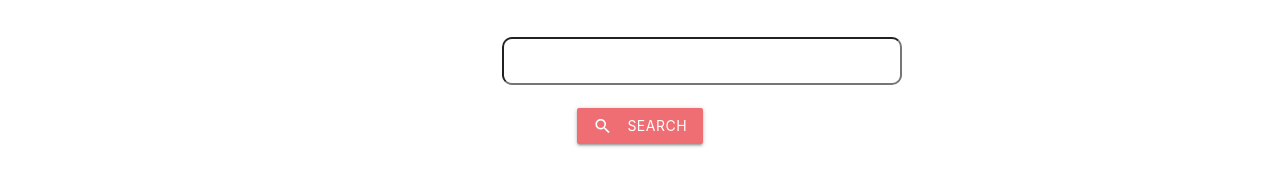
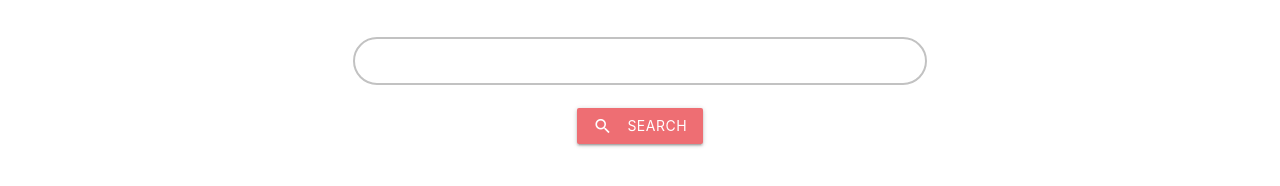
Before and after one commit to israelvarela/ZOOLY, a plain HTML site: page index.html in a window 1280 px wide. Shown: the part 178-364 px from the top of the page. Drawn offline with nearby package versions, Linux system fonts and the light colour scheme.

Commit message:
Formatted the GIFs

```diff
--- a/index.html
+++ b/index.html
@@ -27,10 +27,10 @@
 
   <h1 class="header center">Z<img src="Assets/AnimalIconsPNG/bear@4x.png" id="mainImage">OLY</h1>
 
-  <div class="container center-align">
+  <div class="container">
 
     <div class="row">
-      <div class="input-field col s4 offset-s4">
+      <div class="input-field col s8 offset-s2">
         <input id="search" value="" type="text" class="validate browser-default click_on_enterkey">
         <div class="center-align">
         <!-- <label class="active" for="first_name2">Search</label> -->
@@ -40,9 +40,12 @@
         </div>
       </div>
     </div>
+
+  <div id="giphy-here" class="row">
+    <!-- Giphys go here! -->
   </div>
 
-  <div id="giphy-here"></div>
+</div>
 
   <!-- <div>
         <form class="example" action="action_page.php">
--- a/script.js
+++ b/script.js
@@ -317,11 +317,13 @@ $(document).ready(function () {
 
                 for (var i = 0; i < data.length; i++) {
 
-                    var newDiv = $("<div>")
+                    var newDiv = $("<div>");
                     var giphyImageUrl = data[i].images.downsized.url;
-                    var imageTag = $("<img>")
+                    var imageTag = $("<img>");
 
                     var imageGiphySrc = imageTag.attr("src", giphyImageUrl);
+
+                    newDiv.attr("class" , "col s3 animalGIF");
 
 
                     newDiv.append(imageGiphySrc);
@@ -403,9 +405,6 @@ $(document).ready(function () {
 
 
 
-
-
-
     }
 
     // This is a function to format our search to match the Animals array formatting (Uppercase only the  first letter)
--- a/style.css
+++ b/style.css
@@ -3,10 +3,11 @@
 }
 
 #search {
-    width: 400px;
+    width: 100%;
     font-size: 24px;
     padding: 8px;
-    border-radius: 10px;
+    border-radius: 40px;
+    border: rgb(194, 194, 194) 2px solid;
 }
 
 #mainImage {
@@ -15,3 +16,8 @@
     margin-bottom: -7px;
 
 }
+
+.animalGIF img{
+    width: 100%;
+    height: 180px;
+}
```
